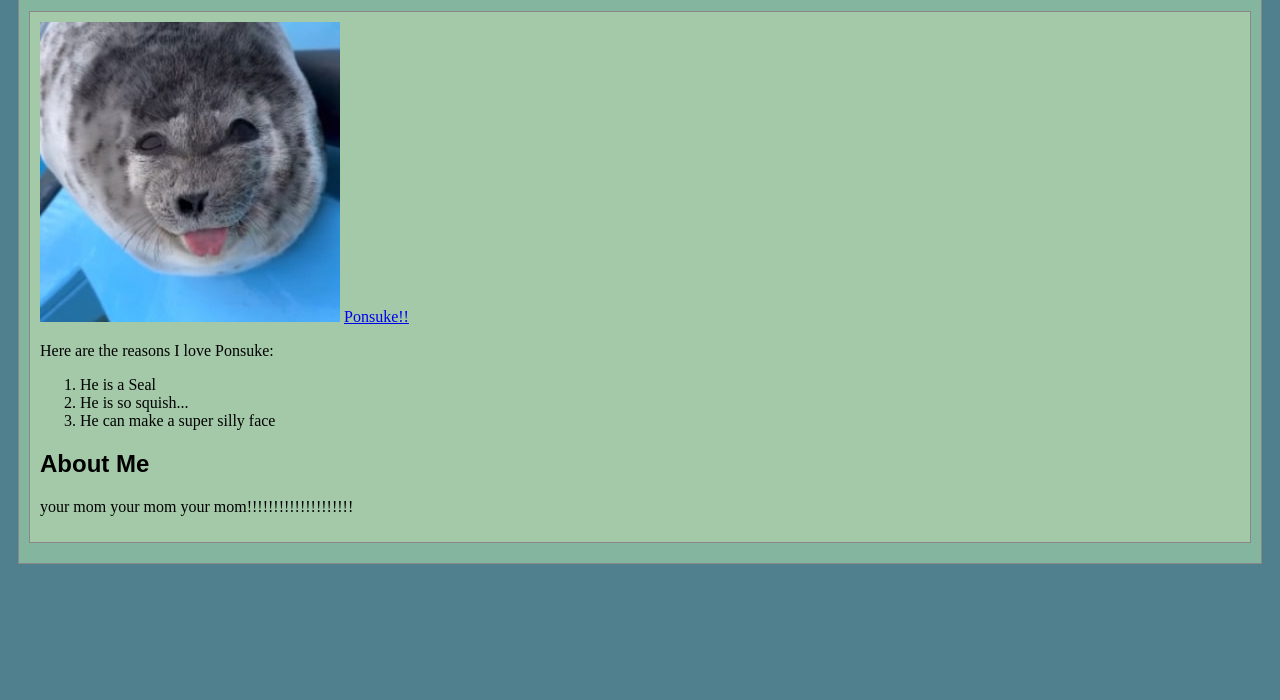
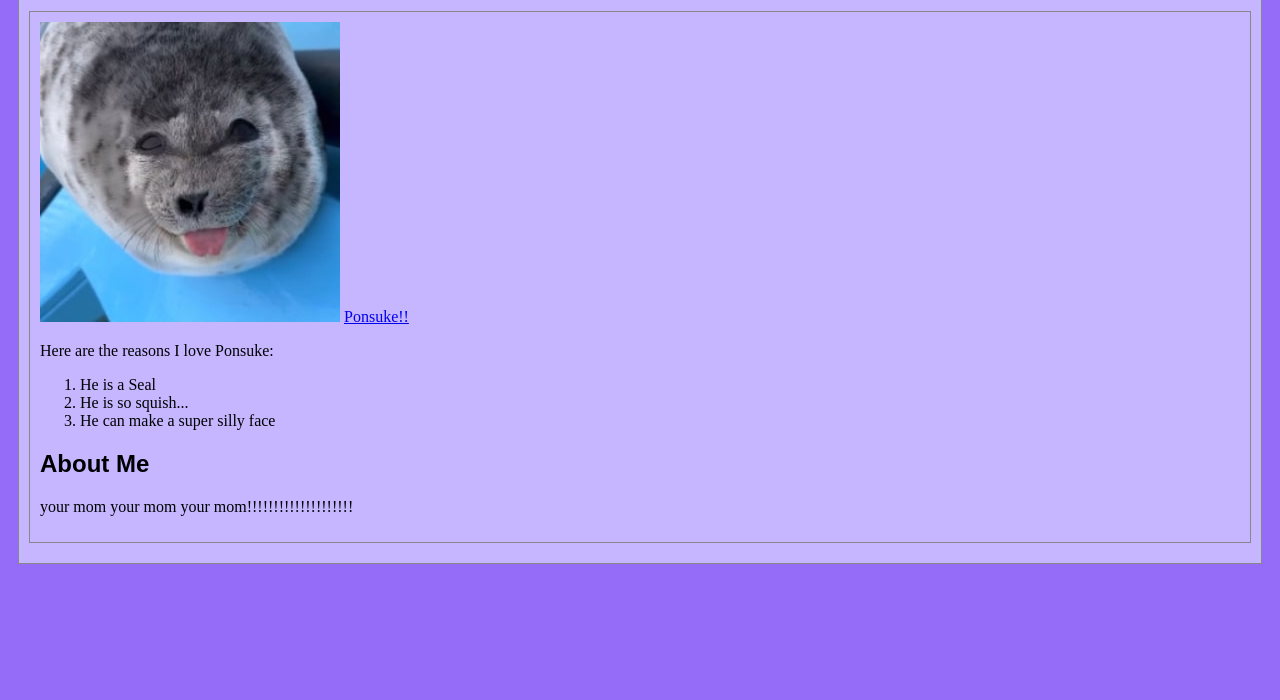
Before and after one commit to heiikd/art101, a plain HTML site: page index.html in a window 1280 px wide. Shown: the part 100-800 px from the top of the page. Drawn offline with Linux system fonts and the light colour scheme.

Commit message:
fixed seal site

```diff
--- a/css/site.css
+++ b/css/site.css
@@ -4,7 +4,7 @@
 
 /* we can select an html element tag, in this case "body" will apply to the whole document */
 body {
-  background-color: #50808E;
+  background-color: #946cf7;
 }
 
 /* we can have rules apply to multiple elements at the same time with commas */
@@ -24,7 +24,7 @@ h1 {
   margin: 10px;
   padding: 10px;
   border: solid 1px #888;
-  background-color: #84B59F;
+  background-color: #c5b6ff;
 }
 
 /* the period in a CSS selector selects an element by class, e.g., class="minor-section" */
@@ -32,5 +32,5 @@ h1 {
   padding: 10px;
   margin-bottom: 10px;
   border: solid 1px #888;
-  background-color: #A3C9A8;
+  background-color: #c5b6ff;
 }
--- a/index.html
+++ b/index.html
@@ -24,7 +24,7 @@
 			<div class="minor-section">
 					<!-- Note that all filenames use lowercase and no spaces -->
 					<img class="seal-photo" src="./img/ponsuke.jpg">
-					<a href="https://en.wikipedia.org/wiki/Seal">Ponsuke!!</a>
+					<a href="https://en.wikipedia.org/wiki/Earless_Seal">Ponsuke!!</a>
 					<p>Here are the reasons I love Ponsuke:</p>
 
 					<ol>
```
